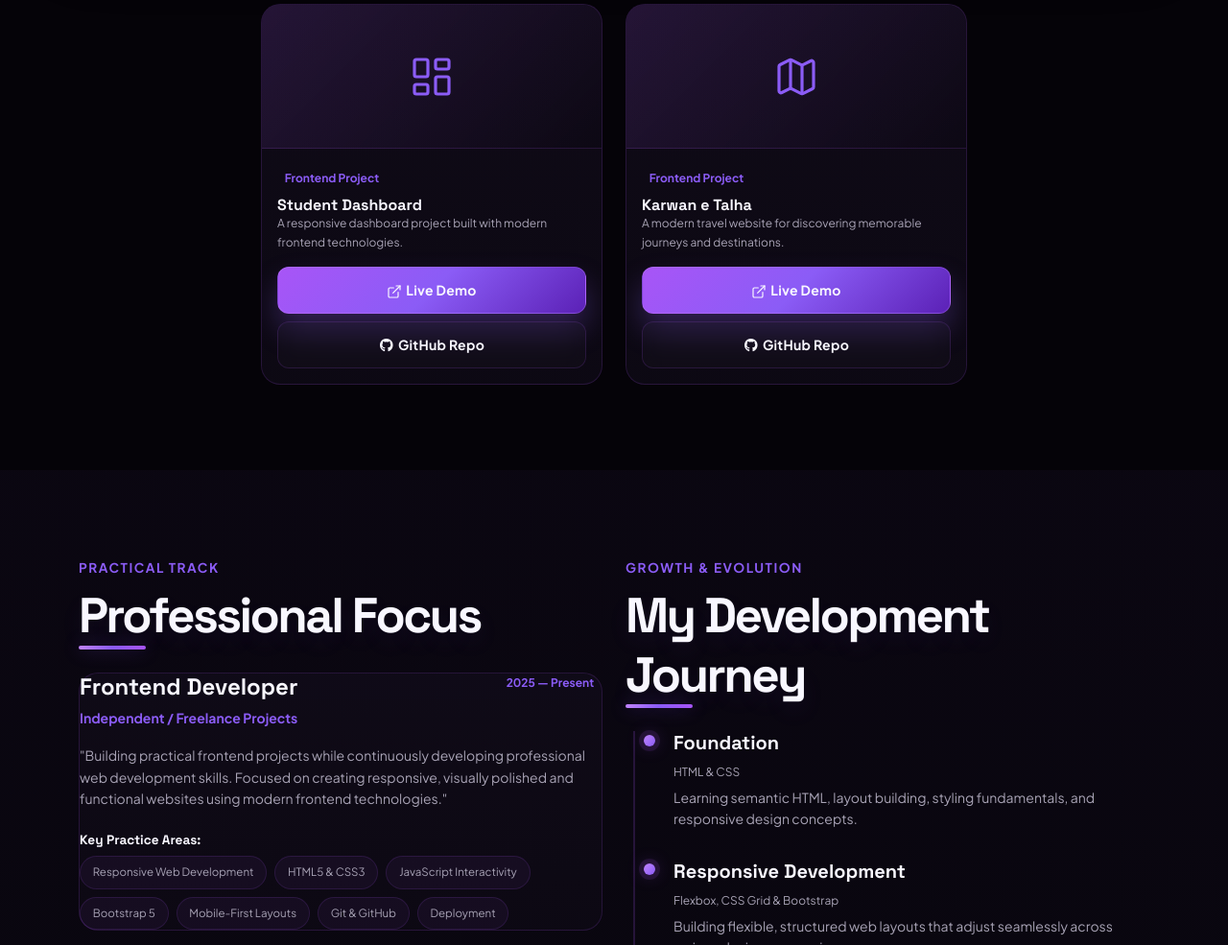
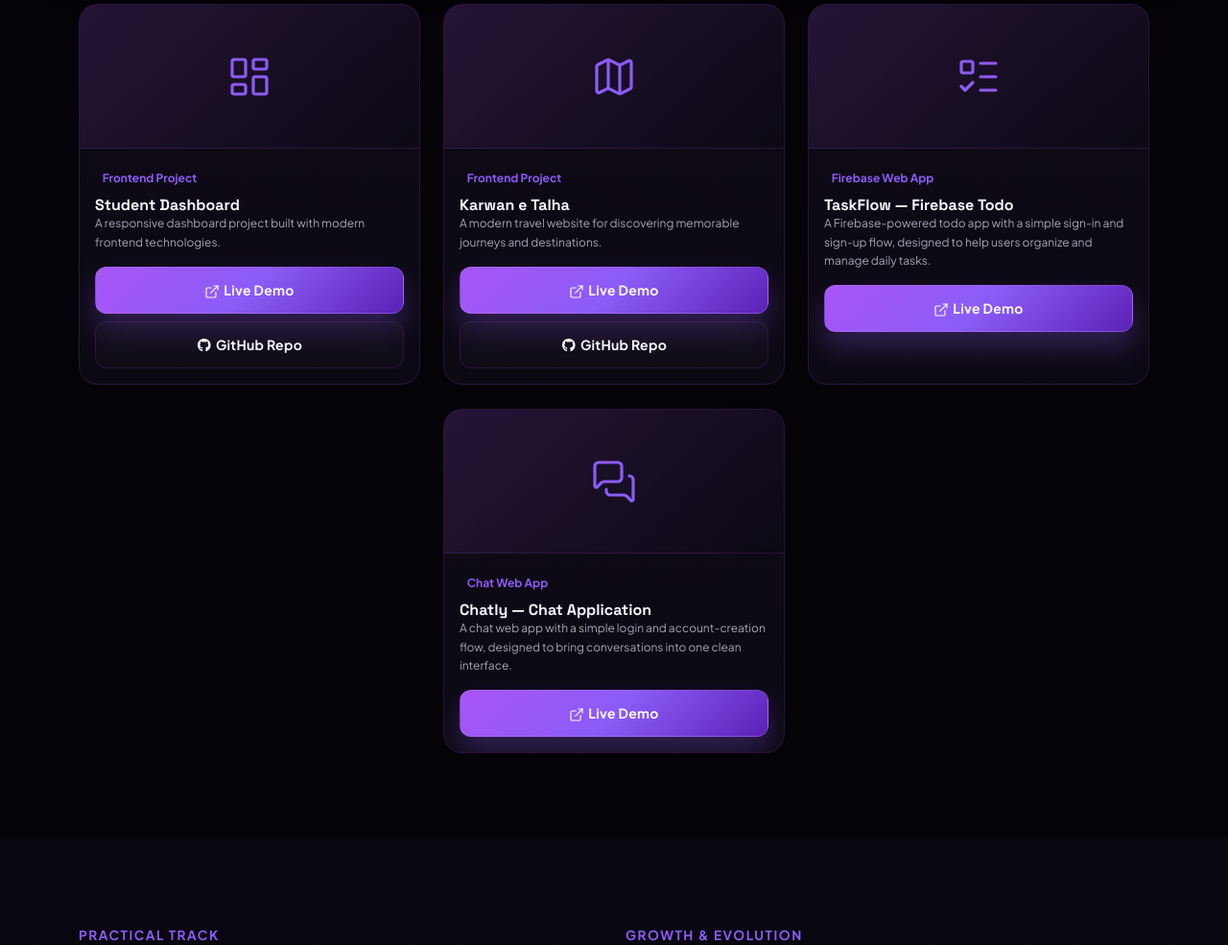
Before and after one commit to hammadlodhi745-lang/Final-Portfolio, a plain HTML site: page index.html in a window 1280 px wide. Shown: the part 4274-5259 px from the top of the page at 96% size. Drawn offline with nearby package versions, Linux system fonts and the light colour scheme.

Commit message:
Add TaskFlow and Chatly projects
Co-authored-by: Copilot <223556219+Copilot@users.noreply.github.com>

```diff
--- a/index.html
+++ b/index.html
@@ -503,6 +503,44 @@
                             </div>
                         </div>
                     </div>
+
+                    <div class="col-md-6 col-lg-4">
+                        <div class="placeholder-card">
+                            <div class="placeholder-img">
+                                <i data-lucide="list-todo" class="project-card-icon text-accent"></i>
+                            </div>
+                            <div class="p-3">
+                                <span class="badge bg-gold-subtle text-accent mb-2">Firebase Web App</span>
+                                <h6 class="text-white">TaskFlow — Firebase Todo</h6>
+                                <p class="text-muted extra-small">A Firebase-powered todo app with a simple sign-in and sign-up flow, designed to help users organize and manage daily tasks.</p>
+                                <div class="d-grid gap-2 mt-3">
+                                    <a href="https://clinquant-treacle-1fbc2b.netlify.app/" target="_blank"
+                                        rel="noopener noreferrer" class="btn btn-sm btn-primary-custom">
+                                        <i data-lucide="external-link" class="button-icon me-1"></i>Live Demo
+                                    </a>
+                                </div>
+                            </div>
+                        </div>
+                    </div>
+
+                    <div class="col-md-6 col-lg-4">
+                        <div class="placeholder-card">
+                            <div class="placeholder-img">
+                                <i data-lucide="messages-square" class="project-card-icon text-accent"></i>
+                            </div>
+                            <div class="p-3">
+                                <span class="badge bg-gold-subtle text-accent mb-2">Chat Web App</span>
+                                <h6 class="text-white">Chatly — Chat Application</h6>
+                                <p class="text-muted extra-small">A chat web app with a simple login and account-creation flow, designed to bring conversations into one clean interface.</p>
+                                <div class="d-grid gap-2 mt-3">
+                                    <a href="https://tangerine-douhua-8328f8.netlify.app/" target="_blank"
+                                        rel="noopener noreferrer" class="btn btn-sm btn-primary-custom">
+                                        <i data-lucide="external-link" class="button-icon me-1"></i>Live Demo
+                                    </a>
+                                </div>
+                            </div>
+                        </div>
+                    </div>
                 </div>
 
             </div>
```
